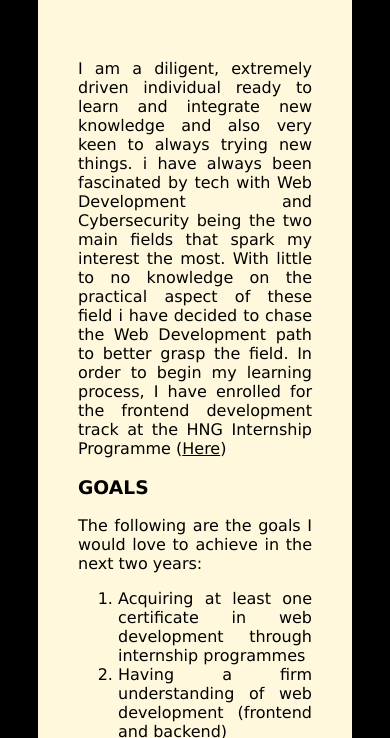
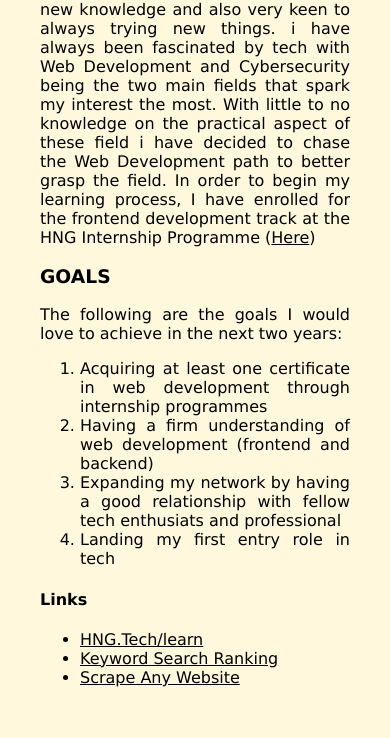
Before and after one commit to Zikoha-D/HNG-Stage-1-Assignment, a plain HTML site: page index.html in a window 390 px wide. Shown: the part 445-1183 px from the top of the page. Drawn offline with Linux system fonts and the light colour scheme.

Commit message:
Responsive Changes

```diff
--- a/style.css
+++ b/style.css
@@ -41,7 +41,11 @@ a {
   font-family:Cambria, Cochin, Georgia, Times, 'Times New Roman', serif;
 }
 
-@media (max-width: 600px) {
+@media (max-width: 700px) {
+  body {
+    padding: 0px;
+    margin: 0px;
+  }
   .layout {
     padding-left: 0px;
     padding-right: 0px;
```
